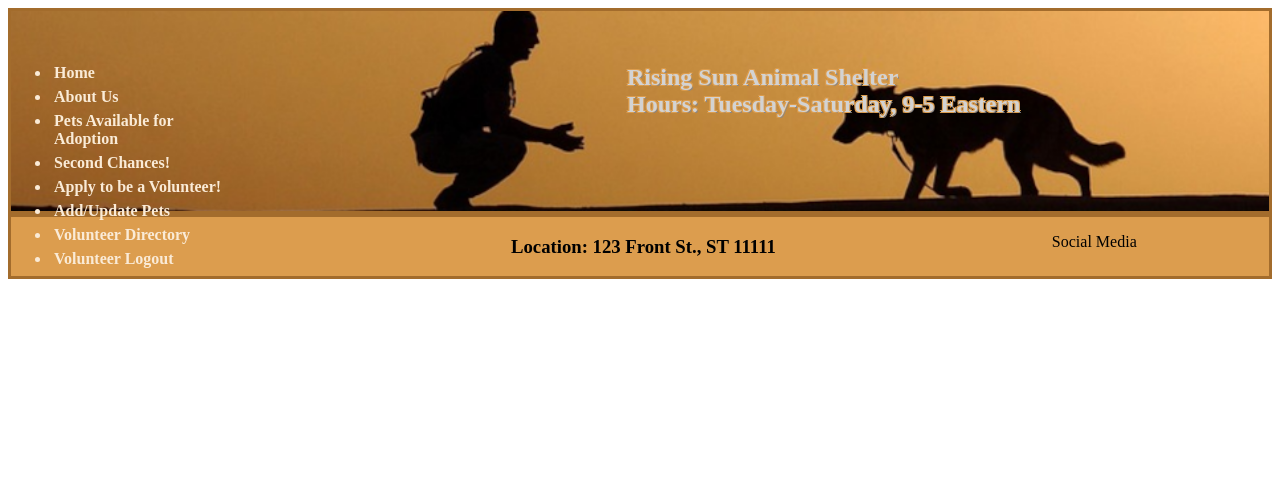
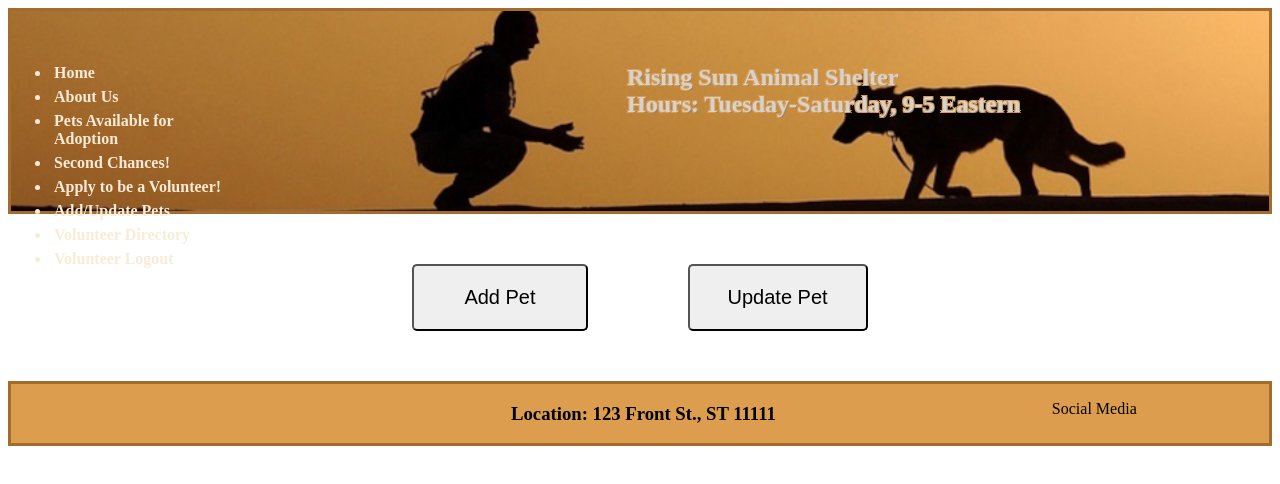
Before and after one commit to RynusTheGuynus/AnimalShelterWebsite, a Vue app in the folder final_capstone-main/capstone/vue/: page /update in a window 1280 px wide. Shown: the top 484 px of the page. Built offline with nearby package versions, Linux system fonts and the light colour scheme; sample sign-in values are in the browser's storage.

Commit message:
began implementing update/add pet functionality. plan to use both the addpet and update pet components in the update view, and toggle their visiblity based on which button the user clicks

```diff
--- a/final_capstone-main/capstone/vue/src/components/AddPet.vue
+++ b/final_capstone-main/capstone/vue/src/components/AddPet.vue
@@ -1,5 +1,6 @@
 <template>
   <div>
+      add test
   </div>
 </template>
 
@@ -7,6 +8,7 @@
 export default {
 
 }
+
 </script>
 
 <style>
--- a/final_capstone-main/capstone/vue/src/components/UpdatePet.vue
+++ b/final_capstone-main/capstone/vue/src/components/UpdatePet.vue
@@ -1,5 +1,6 @@
 <template>
   <div>
+      update test
   </div>
 </template>
 
--- a/final_capstone-main/capstone/vue/src/views/Update.vue
+++ b/final_capstone-main/capstone/vue/src/views/Update.vue
@@ -1,8 +1,26 @@
 <template>
   <div>
       <shelter-header />
-      <add-pet />
-      <update-pet />
+      <div class="add-update-container">
+        <add-pet v-if="isAdd" />
+        <update-pet v-if="isUpdate" />
+        <div class="button-container">
+          <input
+          type="button"
+          id="add-pet-button"
+          class="button"
+          value="Add Pet"
+          @click="addPetToggle"
+          />
+          <input
+          type="button"
+          id="update-pet-button"
+          class="button"
+          value="Update Pet"
+          @click="updatePetToggle"
+          />
+      </div>
+      </div>
       <shelter-footer />
   </div>
 </template>
@@ -21,10 +39,58 @@ export default {
     AddPet,
     UpdatePet
     },
+  data() {
+    return {
+      isAdd: false,
+      isUpdate: false
+    }
+  },
+  methods: {
+    addPetToggle() {
+      if(this.isUpdate == false) {
+        this.isAdd = !this.isAdd;
+      } else if (this.isUpdate == true) {
+        this.isUpdate = false;
+        this.isAdd = true;
+      }
+    },
+    updatePetToggle() {
+      if(this.isAdd == false) {
+        this.isUpdate = !this.isUpdate;
+      } else if (this.isAdd == true) {
+        this.isAdd = false;
+        this.isUpdate = true;
+      }
+    }
+  }
 
 }
 </script>
 
 <style>
 
+.button-container {
+  text-align: center;
+}
+
+.button {
+  cursor: pointer;
+}
+
+#add-pet-button {
+  font-size: 20px;
+  text-align: center;
+  margin: 50px;
+  border-radius: 5px;
+  padding: 20px 50px;
+}
+
+#update-pet-button {
+  font-size: 20px;
+  text-align: center;
+  margin: 50px;
+  border-radius: 5px;
+  padding: 20px 38px;
+}
+
 </style>
```
